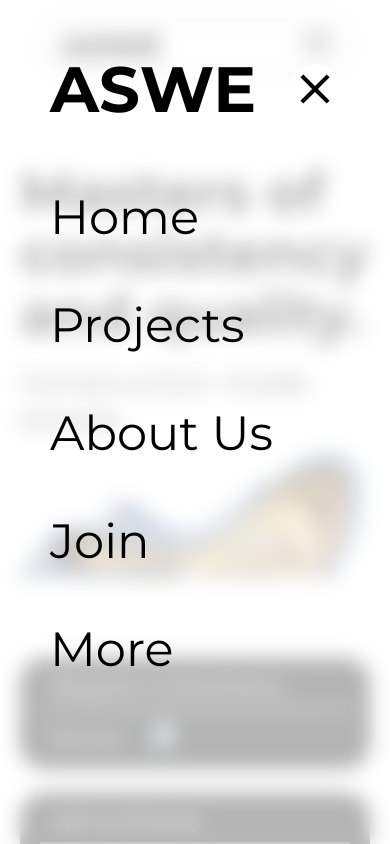
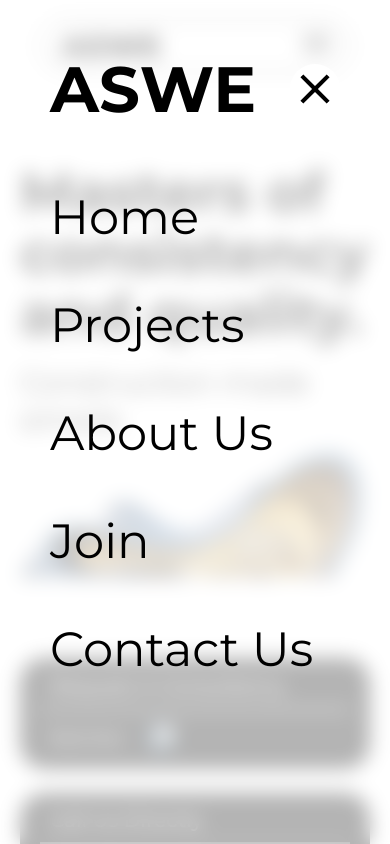
Before and after one commit to Ms-Suhan/aswe_constructions, a React (Vite) app: page / in a window 390 px wide. Both pictures are taken after a click on the button 316 px from the left and 46 px from the top of the page. Shown: the top 844 px of the page. Built offline with nearby package versions, Linux system fonts and the light colour scheme.

Commit message:
fix typo

```diff
--- a/src/components/Navbar/Navbar.jsx
+++ b/src/components/Navbar/Navbar.jsx
@@ -38,7 +38,7 @@ function Navbar() {
                 <li ><Link to={'/projects'} onClick={() => setDisplay(true)}>Projects</Link></li>
                 <li ><Link to={'/about-us'} onClick={() => setDisplay(true)}>About Us</Link></li>
                 <li ><Link to={'/join'} onClick={() => setDisplay(true)}>Join</Link></li>
-                <li><Link to={'/more'} onClick={() => setDisplay(true)}>More</Link></li>
+                <li><Link to={'/contact-us'} onClick={() => setDisplay(true)}>Contact Us</Link></li>
             </ul>
     </div>
     </div>
```
